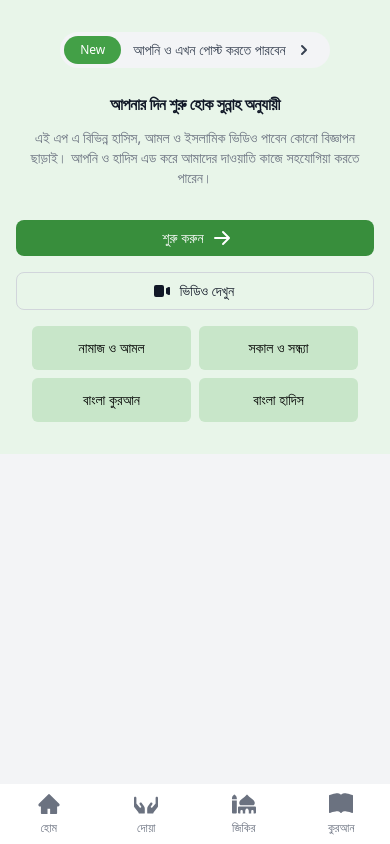
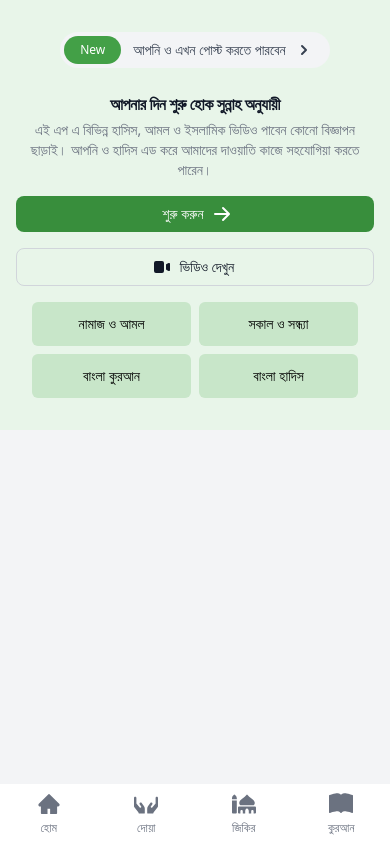
Before and after one commit to mahadidev/muslimummah, a Next.js app: page / in a window 390 px wide. Built offline with nearby package versions, Linux system fonts and the light colour scheme.

Commit message:
Update Hero

```diff
--- a/src/components/hero/index.tsx
+++ b/src/components/hero/index.tsx
@@ -44,10 +44,10 @@ const Hero = () => {
               ></path>
             </svg>
           </a>
-          <h1 className="mb-4 text-base sm:text-4xl font-extrabold tracking-tight leading-none text-gray-900 md:text-5xl lg:text-6xl">
+          <h1 className="mb-2 sm:mb-4 text-base sm:text-4xl font-extrabold tracking-tight leading-none text-gray-900 md:text-5xl lg:text-6xl">
             আপনার দিন শুরু হোক সুন্নাহ অনুযায়ী
           </h1>
-          <p className="mb-8 text-sm sm:text-lg font-normal text-gray-500 lg:text-xl sm:px-16 xl:px-48 ">
+          <p className="mb-4 sm:mb-8 text-sm sm:text-lg font-normal text-gray-500 lg:text-xl sm:px-16 xl:px-48 ">
             এই এপ এ বিভিন্ন হাসিস, আমল ও ইসলামিক ভিডিও পাবেন কোনো বিজ্ঞাপন
             ছাড়াই। আপনি ও হাদিস এড করে আমাদের দাওয়াতি কাজে সহযোগিয়া করতে পারেন।
           </p>
```
